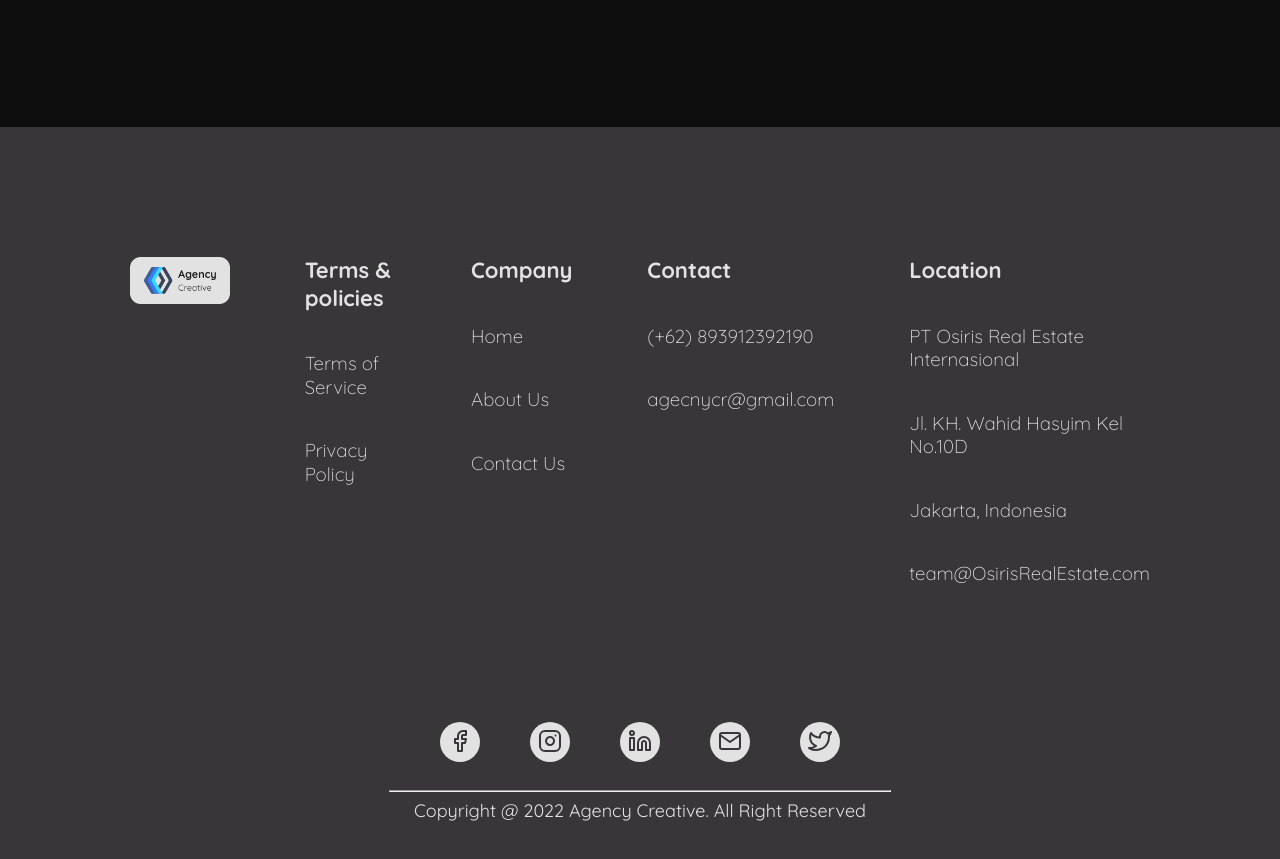
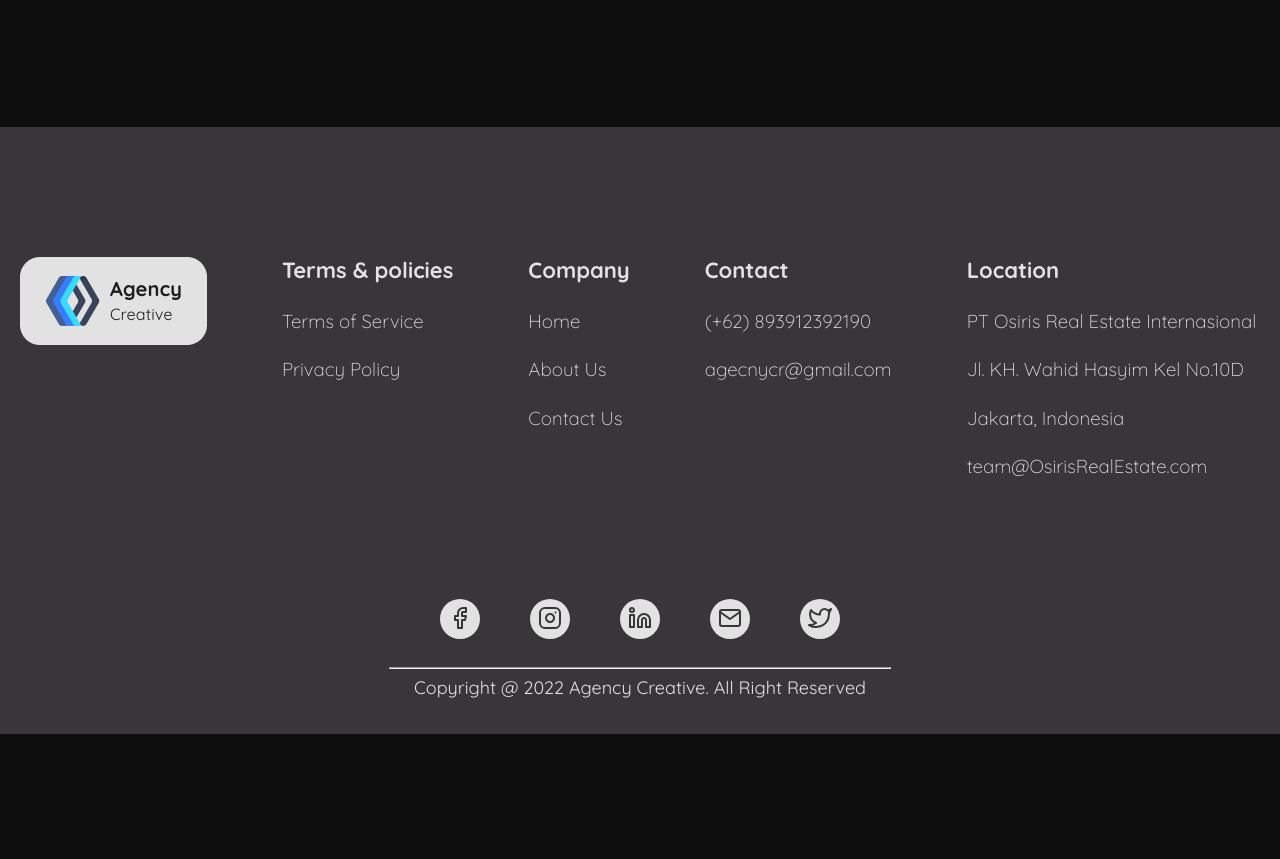
Before and after one commit to islam-1103/create-ageancy, a React (Vite) app: page / in a window 1280 px wide. Shown: the part 5260-6119 px from the top of the page. After the commit the page ends 5994 px from the top, so only its background shows below. Built offline with nearby package versions, Linux system fonts and the light colour scheme.

Commit message:
new margin

```diff
--- a/src/components/Footer/style.scss
+++ b/src/components/Footer/style.scss
@@ -1,5 +1,5 @@
 .footer {
-    padding: 130px;
+    padding: 130px 0 35px;
     background-color: #383638;
 
     &__row {
@@ -21,11 +21,11 @@
         font-weight: 300;
         line-height: 23.41px;
         color: #e2e2e2;
-        margin: 40px 0;
+        margin: 25px 0;
     }
 
     &__social {
-        margin-top: 77px;
+        margin-top: 75px;
 
         ul {
             display: flex;
```
